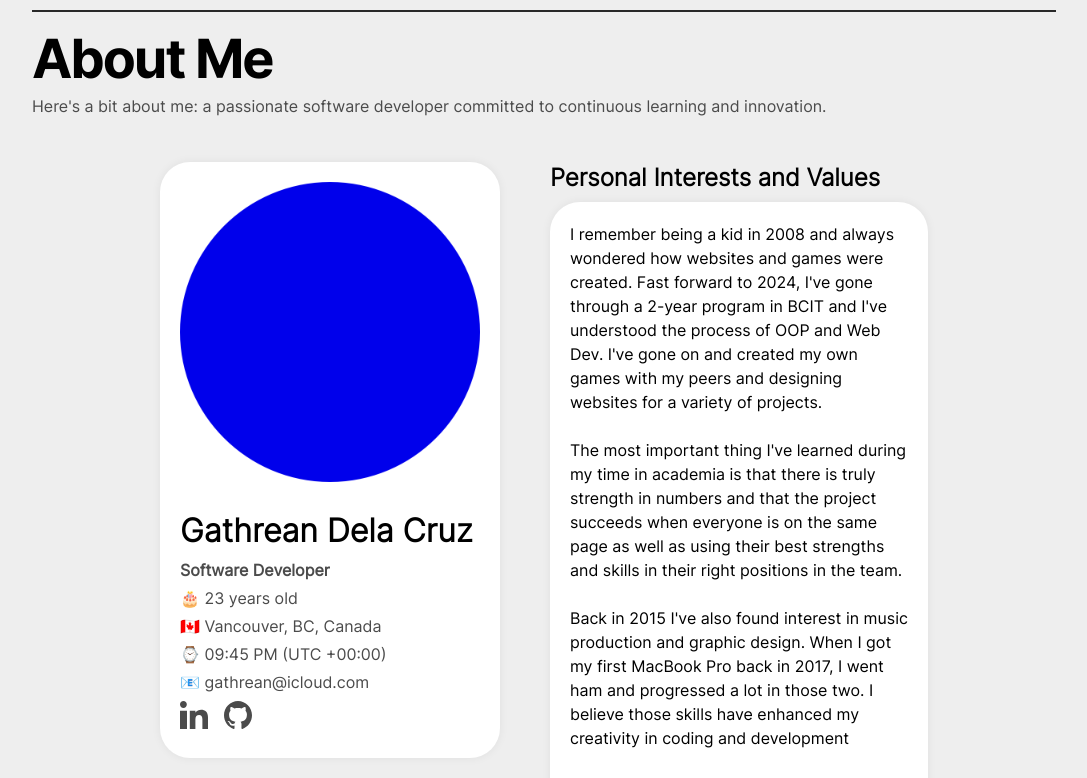
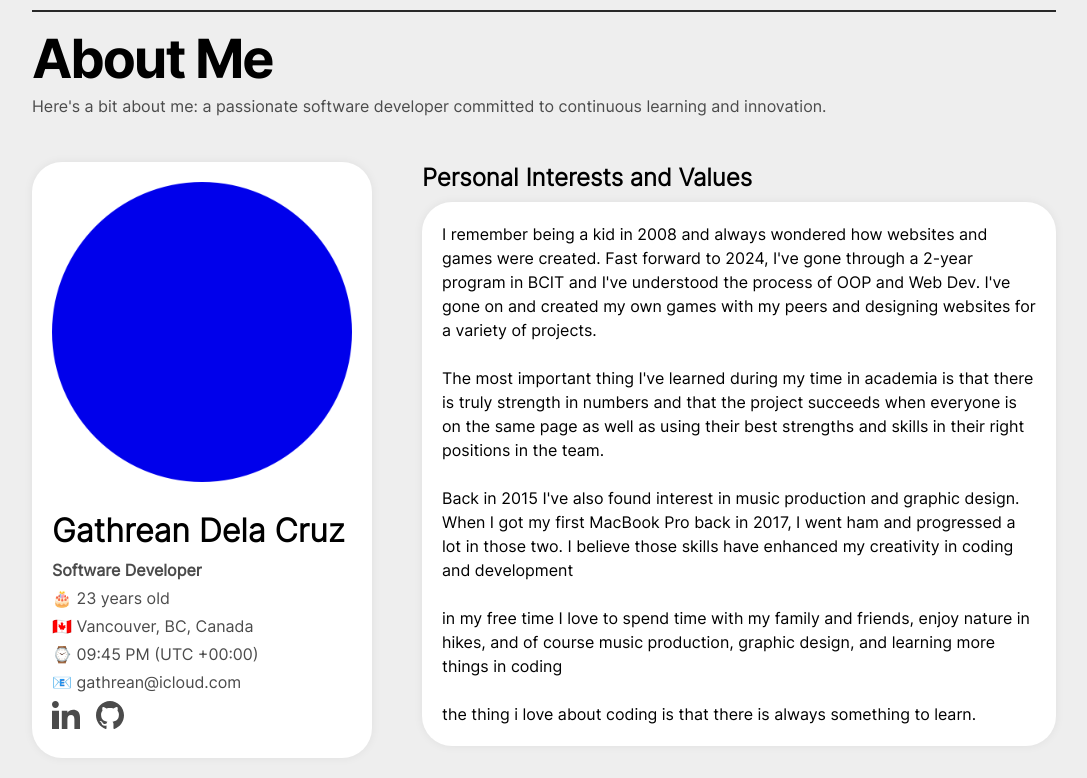
Before and after one commit to gathrean/my-portfolio, a React (Create React App) app: page / in a window 1280 px wide. Shown: the part 860-1638 px from the top of the page, without its empty margins (96-1183 px from the left). Built offline with nearby package versions, Linux system fonts and the light colour scheme.

Commit message:
Removed overloaded section-container-child padding

```diff
--- a/src/pages/LandingPage/Sections/ABOUT/ABOUT.css
+++ b/src/pages/LandingPage/Sections/ABOUT/ABOUT.css
@@ -34,10 +34,6 @@
 /* For Desktop only stuff */
 /* ========================================== */
 @media screen and (min-width: 1175px) {
-  .section-container-child {
-    padding: 0 10vw !important;
-  }
-
   .about-me-text {
     width: 60%
   }
```
